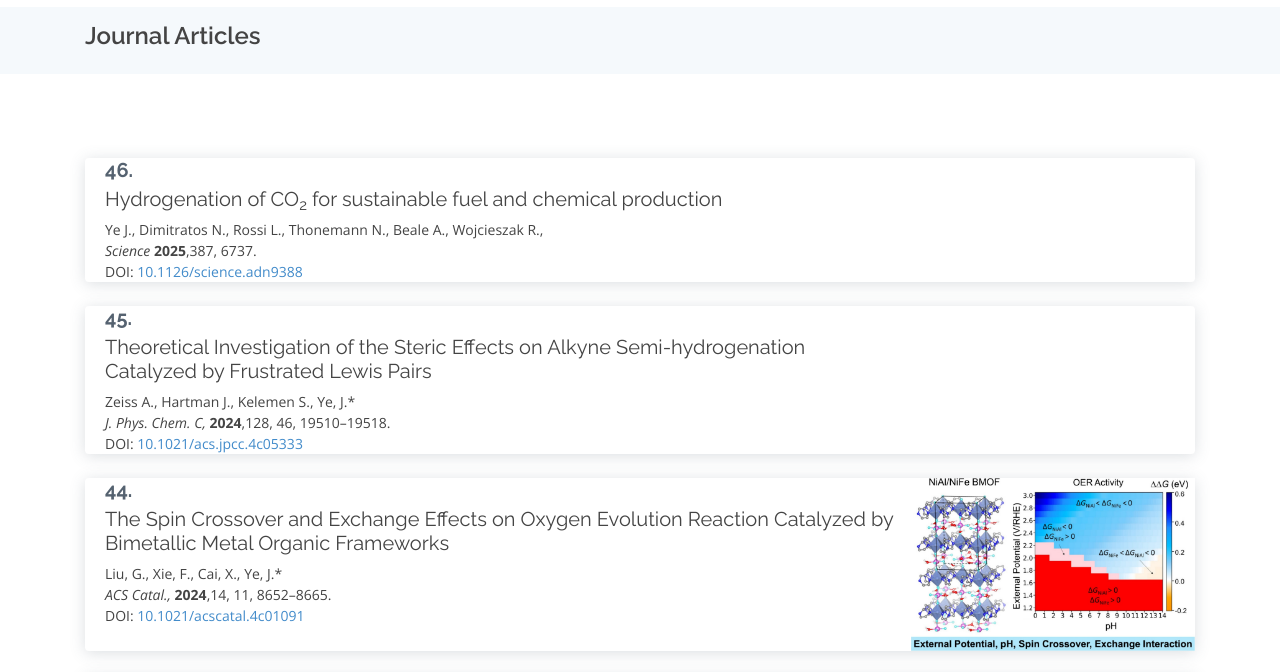
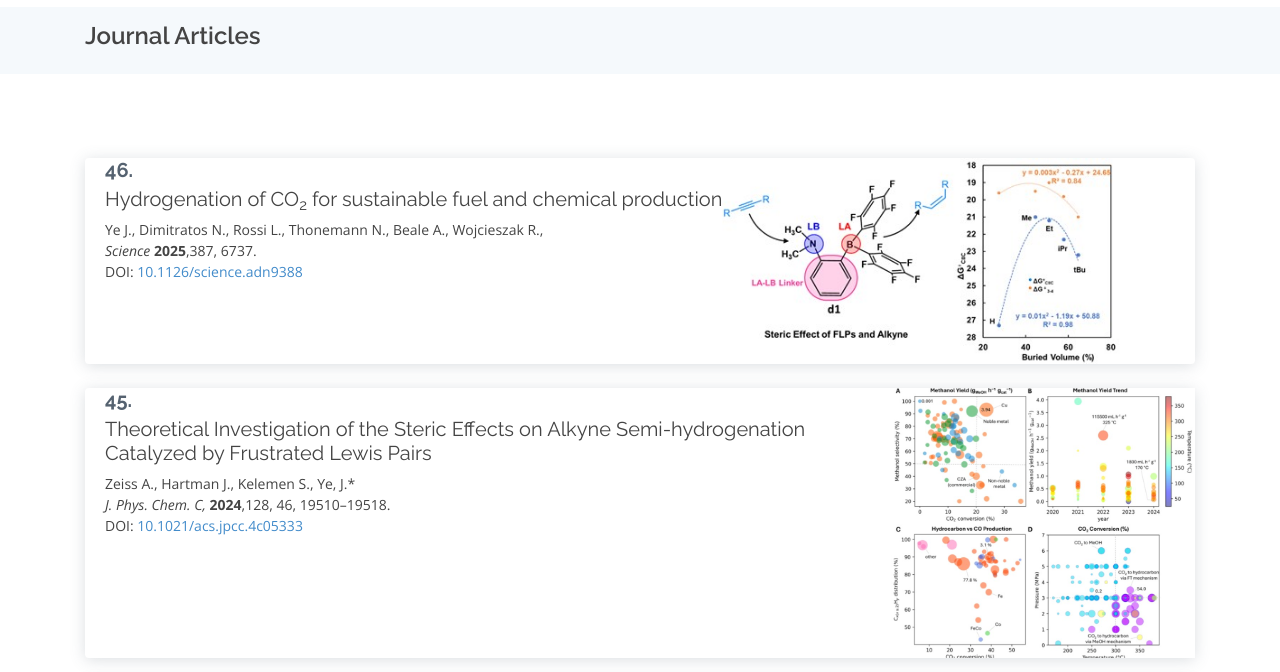
Before and after one commit to Jingyun-Ye/Jingyun-Ye, a plain HTML site: page Publications.html in a window 1280 px wide. Shown: the part 83-755 px from the top of the page. Drawn offline with nearby package versions, Linux system fonts and the light colour scheme.

Commit message:
Update Publications.html

```diff
--- a/Publications.html
+++ b/Publications.html
@@ -106,7 +106,7 @@
             <p><span style="font-style: italic;">Science</span> <span style="font-weight: 650;">2025</span>,387, 6737.</p>
             <p>DOI: <a href="https://www.science.org/doi/10.1126/science.adn9388">10.1126/science.adn9388</a></p>
           </div>
-          <div class="pic"><img src="assets/img/publications/46.jpeg" class="img-fluid" alt=""></div>
+          <div class="pic"><img src="assets/img/publications/46.jpg" class="img-fluid" alt=""></div>
         </div>
       </div>
 
@@ -119,7 +119,7 @@
             <p><span style="font-style: italic;">J. Phys. Chem. C,</span> <span style="font-weight: 650;">2024</span>,128, 46, 19510–19518.</p>
             <p>DOI: <a href="https://pubs.acs.org/doi/10.1021/acs.jpcc.4c05333">10.1021/acs.jpcc.4c05333</a></p>
           </div>
-          <div class="pic"><img src="assets/img/publications/45.jpeg" class="img-fluid" alt=""></div>
+          <div class="pic"><img src="assets/img/publications/45.jpg" class="img-fluid" alt=""></div>
         </div>
       </div>
 
```
